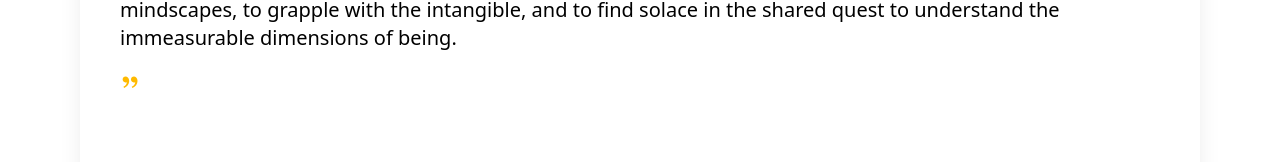
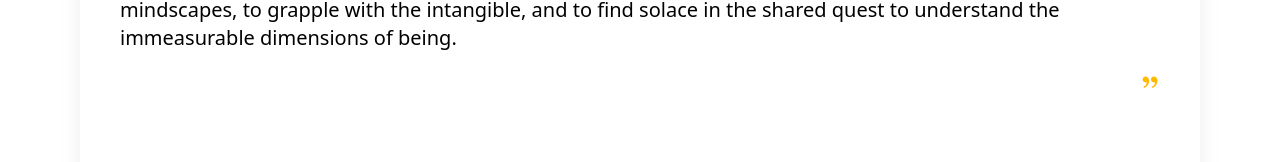
Before and after one commit to FADHILI-Josue/artist_portfolio, a React (Vite) app: page /about in a window 1280 px wide. Shown: the part 1160-1322 px from the top of the page. Built offline with nearby package versions, Linux system fonts and the light colour scheme.

Commit message:
fix: quotoations

```diff
--- a/src/pages/AboutPage.tsx
+++ b/src/pages/AboutPage.tsx
@@ -50,7 +50,7 @@ const AboutPage = () => {
                             <p>A pixelated hive mind	becomes my interlocutor and amidst the clash of our two dimensions, previously hidden form is discovered and extracted in ways that almost seem impossible.	By merging and manipulating these buzzing bio-technological landscapes within the digital realm, I compose a symphony of forms that blur the lines between the virtual and the real, the conscious and the subconscious.</p>
                             <p>These works, like echoes in a void, attempt to visualize the vibrations of thought and the frequency of feeling. They are both the echo and the source, the question and the answer. They reside in the interstices of understanding, wavering between what is known and the vast expanse of the unknown.</p>
                             <p>As an artist, I am driven by the pursuit of the intangible, conjuring forth the abstracted realities that dwell just beyond the periphery of perception. My art is an invitation to viewers: to delve into the visual manifestations of mindscapes, to grapple with the intangible, and to find solace in the shared quest to understand the immeasurable dimensions of being.</p>
-                        <RiDoubleQuotesR className='text-light-gold' />
+                            <RiDoubleQuotesR className='text-light-gold ml-auto' />
                         </div>
 
                     </div>
```
Lines whose indentation alone changed are shown as unchanged.
